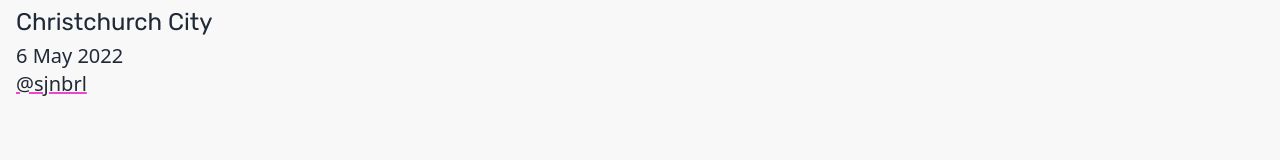
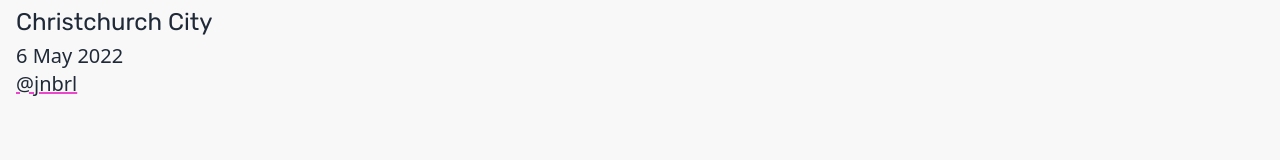
Before and after one commit to councilbinz/councilbins.nz, a Next.js app: page / in a window 1280 px wide. Shown: the part 1198-1358 px from the top of the page. Built offline with nearby package versions, Linux system fonts and the light colour scheme.

Commit message:
Spelling

```diff
--- a/src/bins.js
+++ b/src/bins.js
@@ -82,7 +82,7 @@ export default {
       slug: "christchurch-city",
       localAuthorityCode: "CCC",
       collectionDate: "6 May 2022",
-      contributorHandle: "@sjnbrl",
+      contributorHandle: "@jnbrl",
       contributorURL: "https://twitter.com/jnbrl",
       colour: "2-black-red",
       councilName: "Christchurch City",
```
